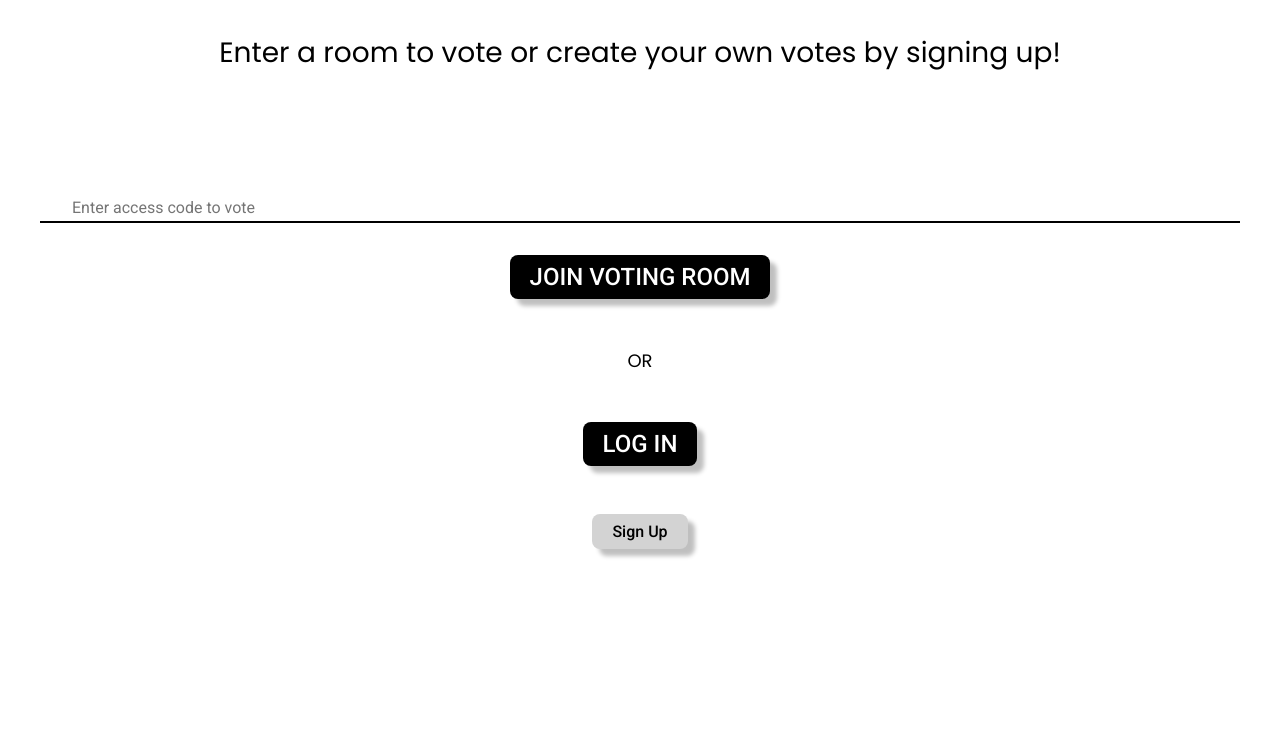
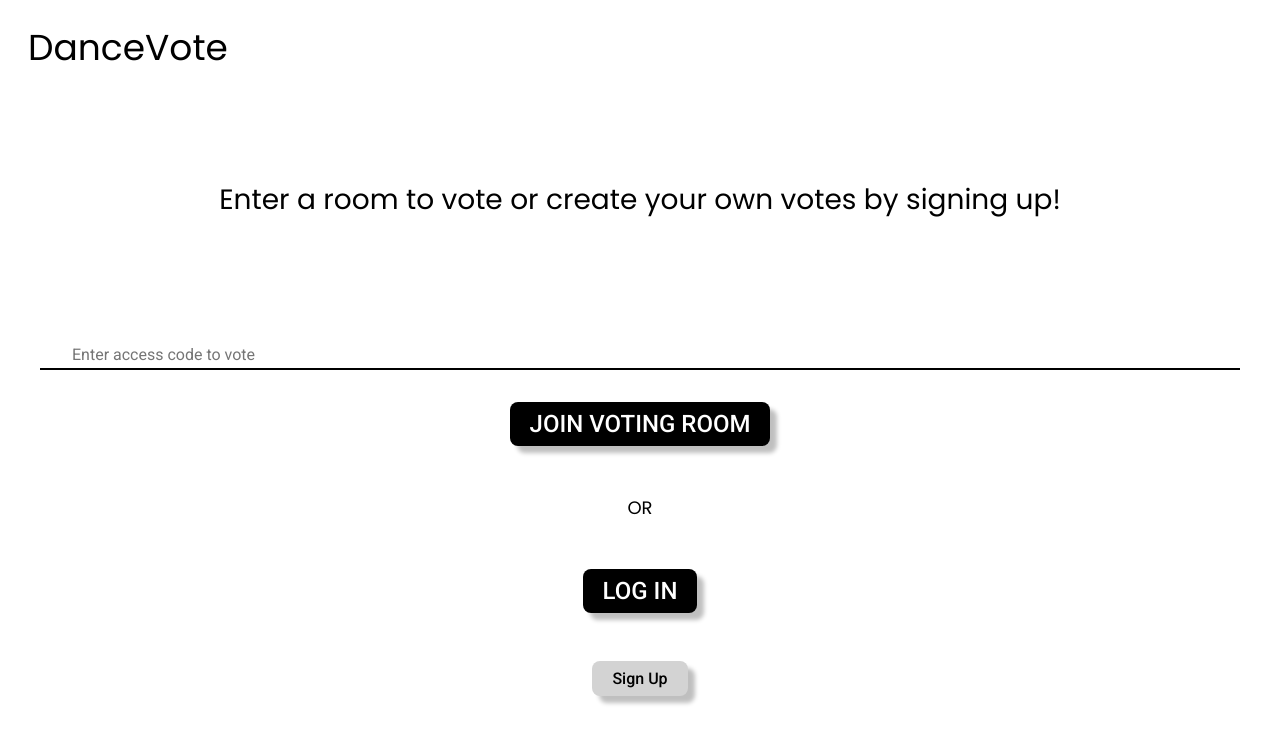
Before and after one commit to JenninaFarm/dance-vote, a React (Create React App) app in the folder client/: page / in a window 1280 px wide. Shown: the top 744 px of the page. Built offline with nearby package versions, Linux system fonts and the light colour scheme; no server answers.

Commit message:
Style: Add header and some style to it

```diff
--- a/client/src/App.js
+++ b/client/src/App.js
@@ -9,6 +9,7 @@ import Voting from './components/pages/voting/Voting';
 import Registeration from './components/pages/registeration/Registeration';
 import Login from './components/pages/login/Login';
 import Profile from './components/pages/profile/Profile';
+import Header from './components/organisms/header/Header';
 
 
 
@@ -25,6 +26,7 @@ const App = () => {
 
   return (
     <div className='dance-vote'>
+      <Header />
       <Routes>
         <Route path='/' element={<Frontpage />} />
         <Route path='register' element={<Registeration />} />
--- a/client/src/Styles.scss
+++ b/client/src/Styles.scss
@@ -8,5 +8,4 @@
 
 @import 'components/molecules/fieldsets/inputWithNavigation/inputWithNavigation.scss';
 
-
 @import 'components/pages/frontpage/frontpage.scss';
--- a/client/src/components/0-base/basic-elements.scss
+++ b/client/src/components/0-base/basic-elements.scss
@@ -1,16 +1,19 @@
 h1, h2, h3, h4, h5, h6 {
   font-family: $font-heading;
+  font-weight: $font-weight-regular;
   margin: 0;
+}
+
+h1 {
+  font-size: $h1-font-size;
 }
 
 h2 {
   font-size: $h2-font-size;
-  font-weight: $font-weight-regular;
 }
 
 h4 {
-  font-weight: $font-weight-regular;
-  font-size: $font-18;
+  font-size: $h4-font-size;
   text-transform: uppercase;
 }
 
@@ -32,6 +35,9 @@ input {
   box-sizing: border-box;
 }
 
+header {
+  margin: $space-m;
+}
 // button {
 //   //
 // }
--- a/client/src/components/0-base/variables.scss
+++ b/client/src/components/0-base/variables.scss
@@ -18,6 +18,7 @@ $font-22: 1.375rem;
 $font-24: 1.5rem;
 $font-28: 1.75rem;
 $font-32: 2rem;
+$font-36: 2.25rem;
 $font-40: 2.5rem;
 $font-48: 3rem;
 $font-60: 3.75rem;
@@ -28,7 +29,7 @@ $body-font-size: $font-18;
 $body-font-size-desktop: $font-20;
 
 /* headings */
-$h1-font-size: $font-32;
+$h1-font-size: $font-36;
 $h1-font-size-desktop: $font-48;
 $h2-font-size: $font-28;
 $h2-font-size-desktop: $font-32;
--- /dev/null
+++ b/client/src/components/organisms/header/Header.js
@@ -0,0 +1,13 @@
+import React from 'react';
+
+const Header = () => {
+  return (
+    <header>
+      <h1>
+        DanceVote
+      </h1>
+    </header>
+  );
+}
+
+export default Header;
--- a/client/src/components/pages/frontpage/frontpage.scss
+++ b/client/src/components/pages/frontpage/frontpage.scss
@@ -6,7 +6,7 @@
 
   &__title {
     text-align: center;
-    margin-bottom: $space-xxl;
+    margin: $space-xxl 0;
   }
 
   &__login {
```
